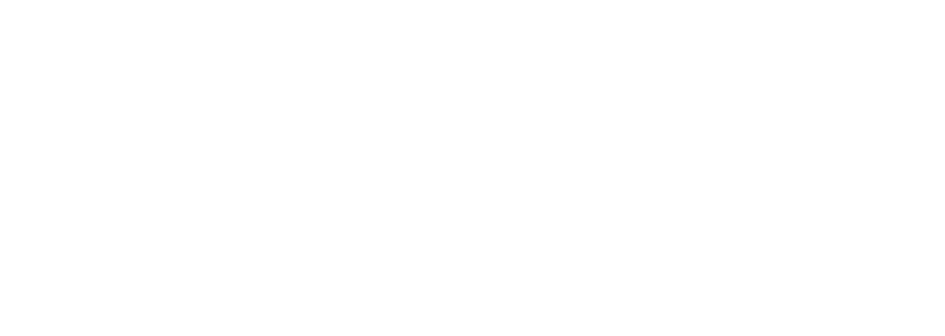
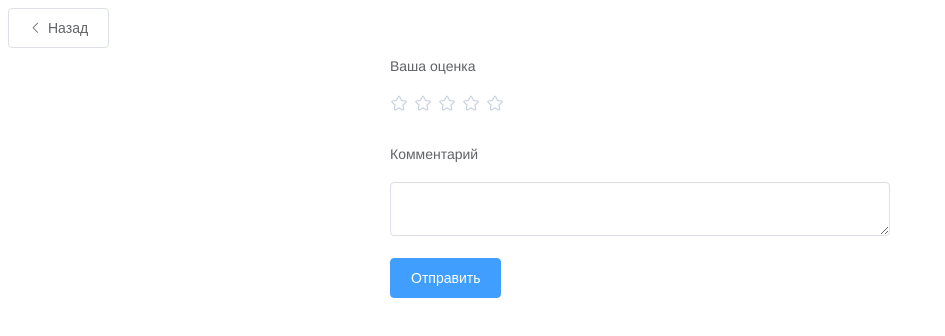
Before and after one commit to katseliv/healthcare-frontend, a Vue app: page /review in a window 1280 px wide. Before the commit this address had no page. Shown: the top 336 px of the page, without its empty margins (0-945 px from the left). Built offline with nearby package versions, Linux system fonts and the light colour scheme.

Commit message:
added review component, detalized visits stuff and added a review and a doctor models

```diff
--- /dev/null
+++ b/src/components/ReviewForm.vue
@@ -0,0 +1,52 @@
+<template>
+  <router-link :to="{ name: 'profile' }"
+    ><el-button icon="el-icon-arrow-left">Назад</el-button></router-link
+  >
+  <el-form class="form" label-position="top" size="medium">
+    <el-form-item label="Ваша оценка" class="rating-item">
+      <el-rate v-model="reviewForm.rating"> </el-rate>
+    </el-form-item>
+    <el-form-item label="Комментарий">
+      <el-input type="textarea" v-model="reviewForm.patientComment"></el-input>
+    </el-form-item>
+    <el-button type="primary" @click="onSubmit">Отправить</el-button>
+  </el-form>
+</template>
+
+<script lang="ts">
+import { defineComponent } from "vue";
+import Review from "../models/review.model";
+
+export default defineComponent({
+  data() {
+    return {
+      reviewForm: {
+        patientComment: "",
+        rating: 0,
+      } as Review,
+    };
+  },
+  methods: {
+    onSubmit() {
+      console.log(this.reviewForm);
+    },
+  },
+});
+</script>
+
+<style scoped>
+.form {
+  max-width: 500px;
+  margin: 0 auto;
+  padding: 0 50px;
+}
+@media (max-width: 576px) {
+  .form {
+    padding: 0 10px;
+  }
+}
+.rating-item {
+  display: flex;
+  align-items: center;
+}
+</style>
--- /dev/null
+++ b/src/components/Visits/Future.vue
@@ -0,0 +1,51 @@
+<template>
+  <el-table class="table" :data="visits" style="width: 100%">
+    <el-table-column type="index" label="№"> </el-table-column>
+    <el-table-column prop="doctor" label="Имя врача"> </el-table-column>
+    <el-table-column prop="dateAndTime" label="date"> </el-table-column>
+    <el-table-column label="actions">
+      <el-button icon="el-icon-delete" size="small">Удалить</el-button>
+    </el-table-column>
+  </el-table>
+</template>
+
+<script lang="ts">
+import { defineComponent } from "vue";
+import Visit from "@/models/visitit.model";
+//import Doctor from "@/models/doctor.model";
+
+export default defineComponent({
+  data() {
+    return {
+      visits: [
+        {
+          dateAndTime: "20.11.2021",
+          doctor: "Петров Д.В",
+        },
+        {
+          dateAndTime: "20.10.2021",
+          doctor: "Иванов И.И",
+        },
+      ],
+      //   doctors: [
+      //     {
+      //       fullName: "Иванов И.И.",
+      //     },
+      //     {
+      //       fullName: "Петорв Д.К.",
+      //     },
+      //   ] as Doctor[],
+    };
+  },
+  computed: {
+    //   futureVisit() {
+    //       let result = [];
+    //       for (let index in this.visits) {
+    //           let el = {...this.visits[index], ...this.doctors[index]};
+    //           result.push(el);
+    //       }
+    //       return result;
+    //   }
+  },
+});
+</script>
--- a/src/components/Visits.vue
+++ b/src/components/Visits/History.vue
@@ -1,18 +1,18 @@
 <template>
   <el-table class="table" :data="visits" style="width: 100%">
-    <el-table-column type="index" label="№" min-width="50"> </el-table-column>
-    <el-table-column prop="result" label="result" min-width="150">
+    <el-table-column type="index" label="№"> </el-table-column>
+    <el-table-column prop="result" label="result"> </el-table-column>
+    <el-table-column prop="recipe" label="recipe"> </el-table-column>
+    <el-table-column prop="dateAndTime" label="date"> </el-table-column>
+    <el-table-column prop="status" label="status"> </el-table-column>
+    <el-table-column label="actions">
+      <router-link :to="{ name: 'addReview' }">
+        <el-button icon="el-icon-star-off" size="small">Отзыв</el-button>
+      </router-link>
+      <router-link :to="{ name: 'newVisit' }">
+        <el-button icon="el-icon-edit" size="small">Повтор</el-button>
+      </router-link>
     </el-table-column>
-    <el-table-column prop="recipe" label="recipe" min-width="100">
-    </el-table-column>
-    <el-table-column prop="dateAndTime" label="date" min-width="100">
-    </el-table-column>
-    <el-table-column prop="status" label="status" min-width="100">
-    </el-table-column>
-    <el-table-column
-      ><router-link :to="{ name: 'newVisit' }"
-        ><el-button icon="el-icon-edit"></el-button></router-link
-    ></el-table-column>
   </el-table>
 </template>
 
@@ -41,11 +41,3 @@
   },
 });
 </script>
-
-<style scoped>
-@media (max-width: 720px) {
-  .table {
-    overflow-x: scroll;
-  }
-}
-</style>
--- /dev/null
+++ b/src/components/Visits/Visits.vue
@@ -0,0 +1,36 @@
+<template>
+  <el-tabs type="card" v-model="activeName">
+    <el-tab-pane label="History" name="first">
+      <History />
+    </el-tab-pane>
+    <el-tab-pane label="Future" name="second">
+      <Future />
+    </el-tab-pane>
+  </el-tabs>
+</template>
+
+<script lang="ts">
+import { defineComponent } from "vue";
+import Future from "./Future.vue";
+import History from "./History.vue";
+
+export default defineComponent({
+  data() {
+    return {
+      activeName: "first",
+    };
+  },
+  components: {
+    History,
+    Future,
+  },
+});
+</script>
+
+<style scoped>
+@media (max-width: 720px) {
+  .table {
+    overflow-x: scroll;
+  }
+}
+</style>
--- /dev/null
+++ b/src/models/review.model.ts
@@ -0,0 +1,6 @@
+interface Review {
+    patientComment: string,
+    rating: number
+}
+
+export default Review;
--- a/src/router/index.ts
+++ b/src/router/index.ts
@@ -7,6 +7,7 @@
 import Portal from "../views/Portal.vue"
 import MainScreen from "../components/MainScreen.vue"
 import NewVisit from "../components/NewVisit.vue"
+import ReviewForm from "../components/ReviewForm.vue"
 import Profile from "../views/PatientProfile.vue"
 
 import authGuard from "./guards/auth-guard";
@@ -27,13 +28,14 @@
       },
       {
         path: 'profile',
-        component: Profile
+        name: 'profile',
+        component: Profile,
       },
       {
         path: 'new-visit',
         name: 'newVisit',
         component: NewVisit
-      }
+      },
     ]
   },
   {
@@ -59,6 +61,11 @@
     ]
   },
   {
+    path: '/review',
+    name: 'addReview',
+    component: ReviewForm
+  },
+  {
     path: '/',
     redirect: '/authorization'
   }
--- a/src/views/PatientProfile.vue
+++ b/src/views/PatientProfile.vue
@@ -38,7 +38,7 @@
 import PatientProfileSettings from "../components/PatientProfileSettings.vue";
 import Allergies from "../components/Allergies.vue";
 import Diseases from "../components/Diseases.vue";
-import Visits from "../components/Visits.vue";
+import Visits from "../components/Visits/Visits.vue";
 
 export default defineComponent({
   data() {
```
Also changed, not shown: src/models/doctor.model.ts (added, +11 -0 lines).
